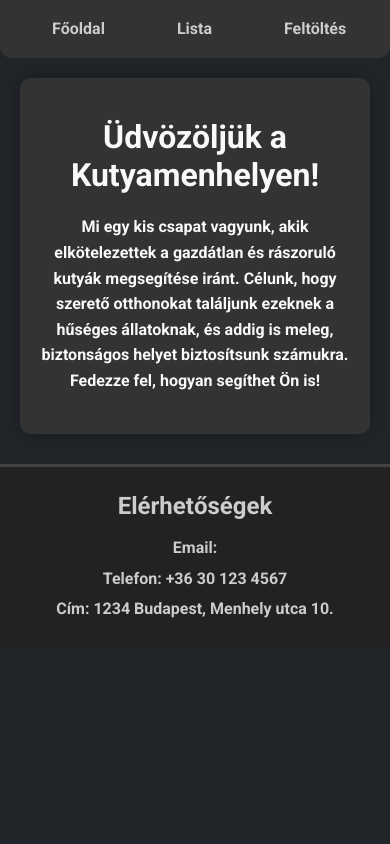
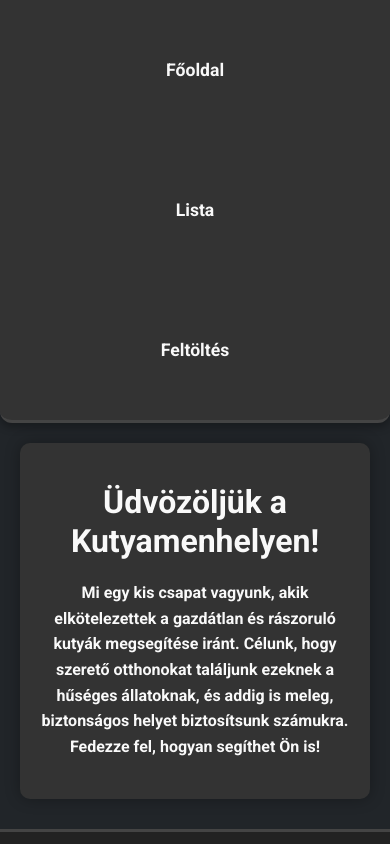
Before and after one commit to bandiiskola/MenhelyProjekt, an Angular app in the folder Menhely/: page / in a window 390 px wide. Shown: the top 844 px of the page. Built offline with nearby package versions, Linux system fonts and the light colour scheme.

Commit message:
nav bar css

```diff
--- a/Menhely/src/app/app.component.css
+++ b/Menhely/src/app/app.component.css
@@ -94,3 +94,43 @@
       font-size: 1em;
     }
   }
+  header {
+    background-color: #333;
+    padding: 20px;
+    display: flex;
+    justify-content: center;
+    gap: 30px;
+    border-bottom: 3px solid #444;
+    box-shadow: 0 4px 8px rgba(0, 0, 0, 0.3);
+  }
+
+  header a {
+    color: #f9f9f9;
+    text-decoration: none;
+    font-size: 1.2em;
+    font-weight: 500;
+    padding: 5px 10px;
+    transition: color 0.3s, background-color 0.3s;
+    border-radius: 5px;
+  }
+
+  header a:hover {
+    color: #333;
+    background-color: #ffc107;
+  }
+
+  header a.active {
+    color: #ffc107;
+  }
+
+  @media (max-width: 768px) {
+    header {
+      flex-direction: column;
+      align-items: center;
+      padding: 15px;
+    }
+
+    header a {
+      font-size: 1.1em;
+    }
+  }
```
